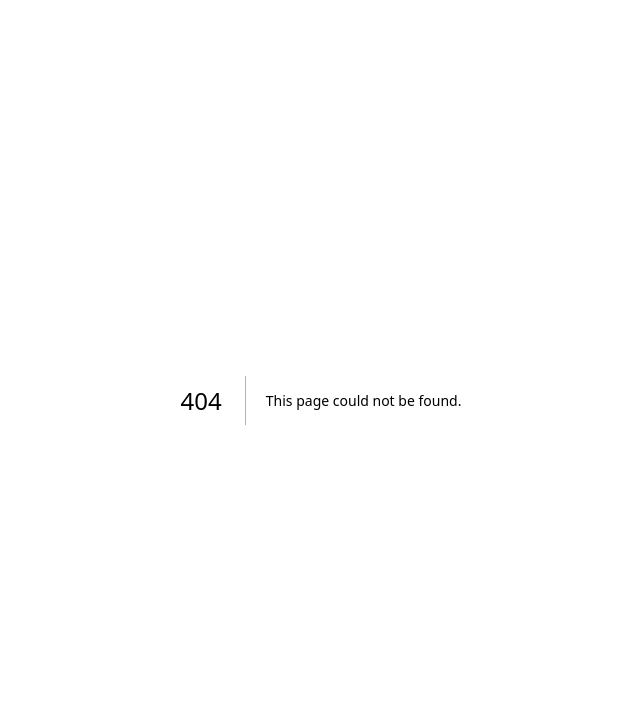
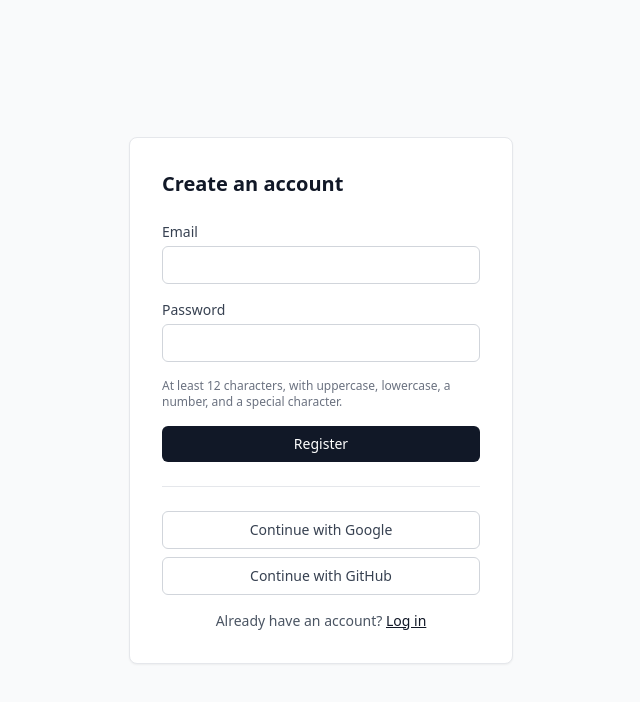
Before and after one commit to PrajwolKhadka/adaptive-code-test, a Next.js app in the folder frontend/: page /register in a window 1280 px wide. Before the commit this address had no page. Shown: the top 702 px of the page, without its empty margins (319-959 px from the left). Built offline with nearby package versions, Linux system fonts and the light colour scheme; no server answers.

Commit message:
register

```diff
--- /dev/null
+++ b/frontend/src/app/register/page.tsx
@@ -0,0 +1,52 @@
+"use client";
+
+import { useState } from "react";
+import { useRouter } from "next/navigation";
+import { apiClient } from "@/lib/apiClient";
+import { getApiErrorMessage } from "@/lib/apiError";
+import { AuthCard, FormField, SubmitButton, ErrorText, OAuthButtons } from "@/components/AuthForm";
+
+export default function RegisterPage() {
+  const router = useRouter();
+  const [email, setEmail] = useState("");
+  const [password, setPassword] = useState("");
+  const [loading, setLoading] = useState(false);
+  const [error, setError] = useState<string | null>(null);
+
+  async function handleSubmit(e: React.FormEvent) {
+    e.preventDefault();
+    setLoading(true);
+    setError(null);
+    try {
+      await apiClient.post("/auth/register", { email, password });
+      // Registration never issues a session — the account is unusable
+      // until the emailed OTP is confirmed.
+      router.push(`/verify-email?email=${encodeURIComponent(email)}`);
+    } catch (err) {
+      setError(getApiErrorMessage(err));
+    } finally {
+      setLoading(false);
+    }
+  }
+
+  return (
+    <AuthCard title="Create an account">
+      <form onSubmit={handleSubmit}>
+        <ErrorText message={error} />
+        <FormField label="Email" type="email" value={email} onChange={setEmail} autoComplete="email" />
+        <FormField label="Password" type="password" value={password} onChange={setPassword} autoComplete="new-password" />
+        <p className="mb-4 text-xs text-gray-500">
+          At least 12 characters, with uppercase, lowercase, a number, and a special character.
+        </p>
+        <SubmitButton loading={loading}>Register</SubmitButton>
+      </form>
+      <OAuthButtons />
+      <p className="mt-4 text-center text-sm text-gray-600">
+        Already have an account?{" "}
+        <a href="/login" className="font-medium text-gray-900 underline">
+          Log in
+        </a>
+      </p>
+    </AuthCard>
+  );
+}
```
